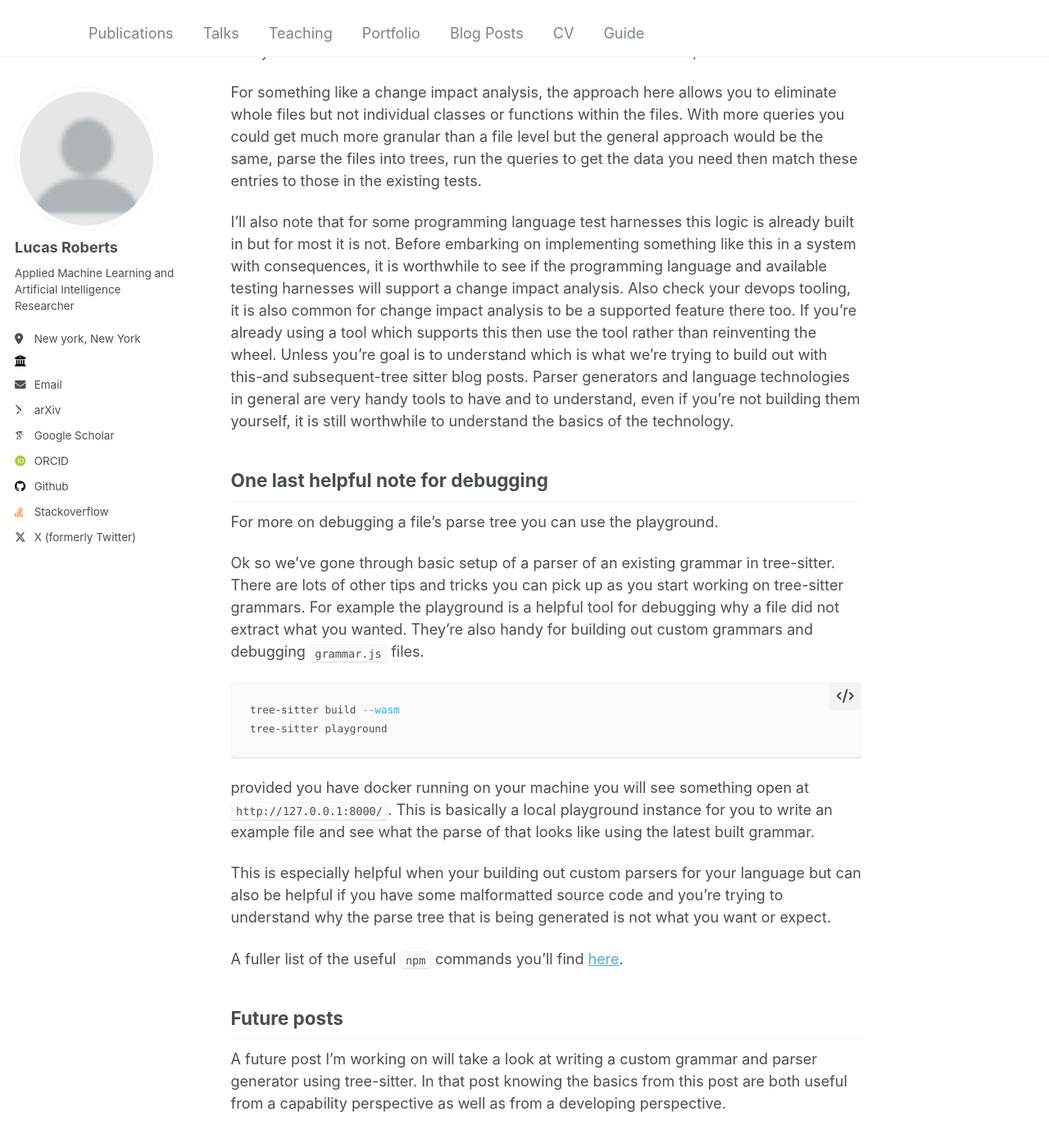
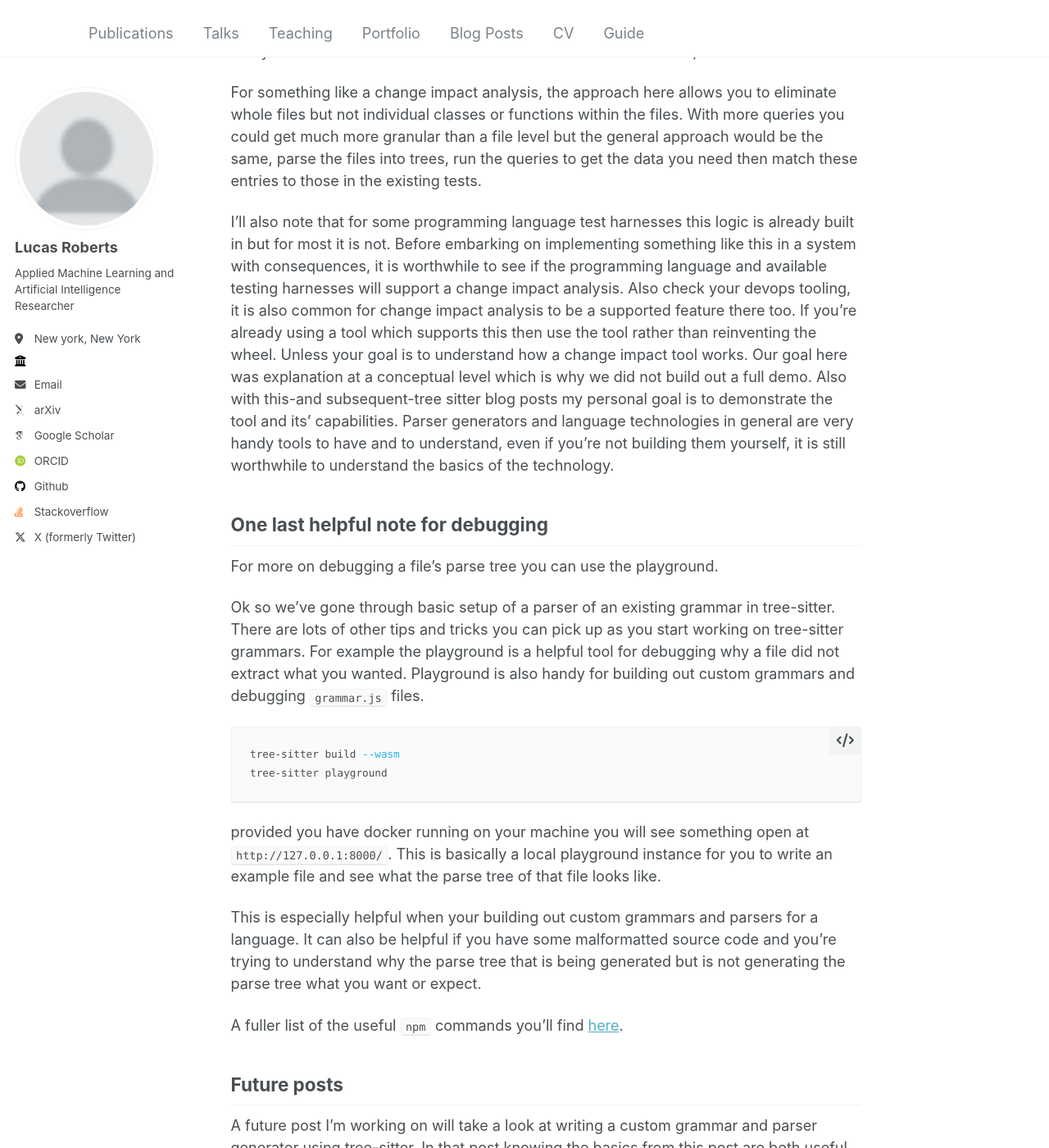
Before and after one commit to rlucas7/rlucas7.github.io, a Jekyll site: the page built from _posts/2025-10-30-tree-sitter-module-graph-blog.md, in a window 1280 px wide and 1400 px high, scrolled down 7833 px. Shown: the whole window at 82% size. Built offline with Jekyll 4.4.1, drawn with Linux system fonts in a browser that asks for light colours; some web fonts are replaced; some of the changed text lies outside the part shown.

Commit message:
fix some tiny typos and phrasing in latest post

````diff
--- a/_posts/2025-10-30-tree-sitter-module-graph-blog.md
+++ b/_posts/2025-10-30-tree-sitter-module-graph-blog.md
@@ -194,7 +194,7 @@ from __future__ import annotations
 ```
 
 at the top of the example.py file and rerun you'll notice the statement will not be picked up.
-Again why not? Here the answer is yet another import statement kind. This kind is called a future import.
+Again, why not? Here the answer is yet another import statement kind. This kind is called a future import.
 You should see something like:
 
 ```sh
@@ -207,7 +207,7 @@ You should see something like:
 ... other output similar to previous tree is elided ...
 ```
 But subsequent nodes in the tree will have different line start and end rows, they'll be offset by 1-2 lines or more depending
-on how you put future import statement into the python file.
+on how you put the future import statement into the python file.
 Ok for the third type of import we'll add yet another query, it looks like this:
 
 ```sh
@@ -286,9 +286,9 @@ and the output looks like:
 (8, 0)|(8, 18)|`import numpy as np`
 ```
 
-These can be stored somewhere like a database easily or they can be processed by an application.
+These can be stored somewhere like a database or they can be processed by an application.
 Basically your data would be the collection of these rows of values, one collection per file for the project.
-The next thing is to build the graph. Once the graph is built then question is which files changed and
+The next thing is to build the graph. Once the graph is built then the question is which files changed and
 of those files that changed which are potentially impacted? Using this information you can reduce the number
 of files that need testing and thereby save costs, reduce noise from flaky tests, and accelerate testing.
 
@@ -310,9 +310,11 @@ this logic is already built in but for most it is not. Before embarking on imple
 with consequences, it is worthwhile to see if the programming language and available testing harnesses will support a
 change impact analysis. Also check your devops tooling, it is also common for change impact analysis to be a supported
 feature there too. If you're already using a tool which supports this then use the tool rather than reinventing the
-wheel. Unless you're goal is to understand which is what we're trying to build out with this-and subsequent-tree sitter
-blog posts. Parser generators and language technologies in general are very handy tools to have and to understand,
-even if you're not building them yourself, it is still worthwhile to understand the basics of the technology.
+wheel. Unless your goal is to understand how a change impact tool works. Our goal here was explanation at a conceptual
+level which is why we did not build out a full demo. Also with this-and subsequent-tree sitter blog posts my personal
+goal is to demonstrate the tool and its' capabilities. Parser generators and language technologies in general are very
+handy tools to have and to understand, even if you're not building them yourself, it is still worthwhile to understand
+the basics of the technology.
 
 ## One last helpful note for debugging
 
@@ -321,7 +323,7 @@ For more on debugging a file's parse tree you can use the playground.
 Ok so we've gone through basic setup of a parser of an existing grammar in tree-sitter.
 There are lots of other tips and tricks you can pick up as you start working on tree-sitter grammars.
 For example the playground is a helpful tool for debugging why a file did not extract what you wanted.
-They're also handy for building out custom grammars and debugging `grammar.js` files.
+Playground is also handy for building out custom grammars and debugging `grammar.js` files.
 
 ```sh
 tree-sitter build --wasm
@@ -329,12 +331,12 @@ tree-sitter playground
 ```
 
 provided you have docker running on your machine you will see something open at `http://127.0.0.1:8000/`.
-This is basically a local playground instance for you to write an example file and see what the parse of that
-looks like using the latest built grammar.
+This is basically a local playground instance for you to write an example file and see what the parse tree
+of that file looks like.
 
-This is especially helpful when your building out custom parsers for your language but can also be helpful
-if you have some malformatted source code and you're trying to understand why the parse tree that is being
-generated is not what you want or expect.
+This is especially helpful when your building out custom grammars and parsers for a language. It can also
+be helpful if you have some malformatted source code and you're trying to understand why the parse tree
+that is being generated but is not generating the parse tree what you want or expect.
 
 A fuller list of the useful
 `npm` commands you'll find [here](https://github.com/Inferara/tree-sitter-inference/blob/639510ac55d561a0f81717d3e27e476d00422485/package.json#L30).
````
Also changed, not shown: other parts of _posts/2025-10-30-tree-sitter-module-graph-blog.md (+3 -3 lines).
